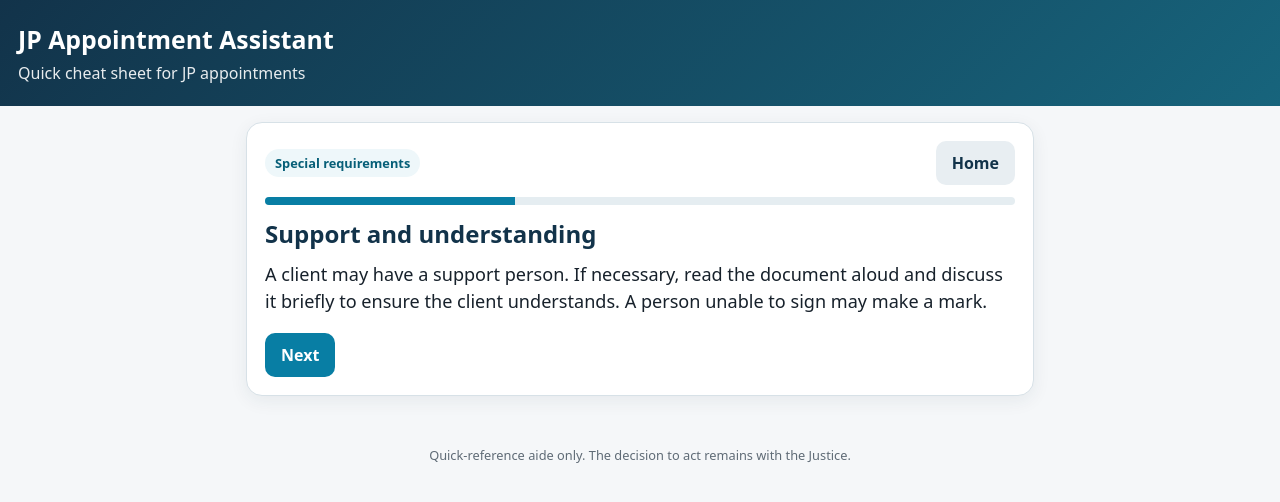
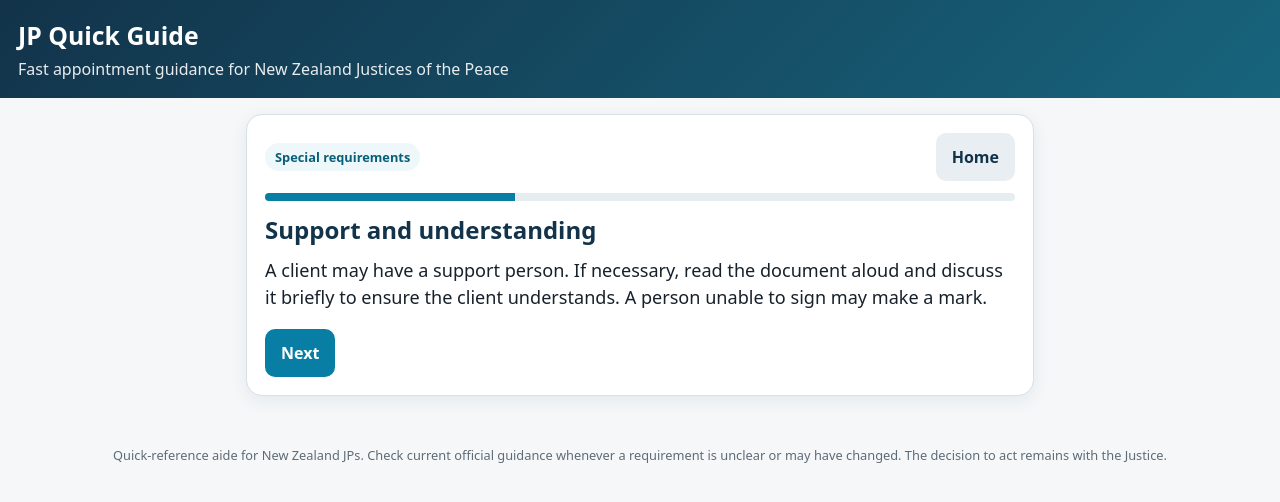
Before and after one commit to Cluelespegasus/jp-assistant, a plain HTML site: page index.html in a window 1280 px wide. Both pictures are taken after a click on the button "Special requirements". Drawn offline with Linux system fonts and the light colour scheme.

Commit message:
Add files via upload
Update JP Quick Guide

```diff
--- a/index.html
+++ b/index.html
@@ -1,22 +1,22 @@
 <!doctype html>
 <html lang="en-NZ">
 <head>
-<meta charset="utf-8"><meta name="viewport" content="width=device-width,initial-scale=1">
-<title>JP Appointment Assistant</title>
+<meta charset="utf-8"><meta name="viewport" content="width=device-width,initial-scale=1,viewport-fit=cover"><meta name="apple-mobile-web-app-capable" content="yes"><meta name="apple-mobile-web-app-status-bar-style" content="default"><meta name="apple-mobile-web-app-title" content="JP Quick Guide"><meta name="theme-color" content="#12334a">
+<title>JP Quick Guide</title>
 <style>
 :root{--navy:#12334a;--blue:#087ea4;--pale:#eef7fa;--ink:#17212b;--muted:#5f6b76;--warn:#fff4d6;--danger:#fde8e8;--ok:#e7f7ed;--white:#fff;--line:#d7e1e7}
 *{box-sizing:border-box} body{margin:0;font-family:system-ui,-apple-system,"Segoe UI",sans-serif;background:#f5f7f9;color:var(--ink)}
-header{background:linear-gradient(135deg,var(--navy),#17647c);color:#fff;padding:22px 18px} header h1{margin:0;font-size:1.55rem} header p{margin:.35rem 0 0;opacity:.9}
-main{max-width:820px;margin:auto;padding:16px}.card{background:#fff;border:1px solid var(--line);border-radius:16px;padding:18px;box-shadow:0 5px 18px #17374a12;margin-bottom:14px}
+header{background:linear-gradient(135deg,var(--navy),#17647c);color:#fff;padding:calc(18px + env(safe-area-inset-top)) calc(18px + env(safe-area-inset-right)) 18px calc(18px + env(safe-area-inset-left))} header h1{margin:0;font-size:1.55rem} header p{margin:.35rem 0 0;opacity:.9}
+main{max-width:820px;margin:auto;padding:16px max(16px,env(safe-area-inset-right)) calc(16px + env(safe-area-inset-bottom)) max(16px,env(safe-area-inset-left))}.card{background:#fff;border:1px solid var(--line);border-radius:16px;padding:18px;box-shadow:0 5px 18px #17374a12;margin-bottom:14px}
 .grid{display:grid;grid-template-columns:repeat(auto-fit,minmax(210px,1fr));gap:12px}.choice{border:2px solid #d8e6ec;background:#fff;border-radius:14px;padding:14px;text-align:left;font-weight:700;color:var(--navy);cursor:pointer;min-height:58px}.choice:hover,.choice:focus{border-color:var(--blue);background:var(--pale)}
-button{font:inherit}.actions{display:flex;gap:10px;flex-wrap:wrap;margin-top:18px}.primary,.secondary,.danger{border:0;border-radius:10px;padding:11px 16px;font-weight:700;cursor:pointer}.primary{background:var(--blue);color:#fff}.secondary{background:#e8eef2;color:var(--navy)}.danger{background:#a51d2d;color:#fff}
+button{font:inherit}.actions{display:flex;gap:10px;flex-wrap:wrap;margin-top:18px}.primary,.secondary,.danger{border:0;border-radius:10px;padding:11px 16px;font-weight:700;cursor:pointer}.primary{background:var(--blue);color:#fff;min-height:48px}.secondary{background:#e8eef2;color:var(--navy);min-height:48px}.danger{background:#a51d2d;color:#fff}
 .badge{display:inline-block;background:var(--pale);color:#075f78;border-radius:999px;padding:5px 10px;font-size:.8rem;font-weight:700}.progress{height:8px;background:#e5edf1;border-radius:999px;overflow:hidden;margin:12px 0}.progress>div{height:100%;background:var(--blue)}
 h2{color:var(--navy);margin:.4rem 0 .7rem} h3{color:var(--navy)}.step{font-size:1.13rem;line-height:1.5}.note,.warning,.stop,.success,.wording{border-radius:12px;padding:14px;margin:14px 0}.note{background:var(--pale);border-left:5px solid var(--blue)}.warning{background:var(--warn);border-left:5px solid #d58a00}.stop{background:var(--danger);border-left:5px solid #a51d2d}.success{background:var(--ok);border-left:5px solid #218539}.wording{background:#f3f0ff;border:1px solid #c9bcff;font-family:Georgia,serif;font-size:1.05rem}.source{color:var(--muted);font-size:.82rem;margin-top:12px}.topbar{display:flex;justify-content:space-between;gap:10px;align-items:center}.hidden{display:none}.search{width:100%;padding:12px;border:1px solid var(--line);border-radius:10px;font-size:1rem;margin:8px 0 14px}.small{font-size:.9rem;color:var(--muted)} footer{text-align:center;color:var(--muted);font-size:.8rem;padding:20px}.check{display:flex;gap:10px;align-items:flex-start;margin:10px 0}.check input{margin-top:5px;transform:scale(1.2)}
 @media print{header,.actions,#homeControls,footer{display:none}body{background:#fff}.card{box-shadow:none;border:0}}
 </style>
 </head>
 <body>
-<header><h1>JP Appointment Assistant</h1><p>Quick cheat sheet for JP appointments</p></header>
+<header><h1>JP Quick Guide</h1><p>Fast appointment guidance for New Zealand Justices of the Peace</p></header>
 <main>
 <section id="home" class="card">
  <div class="topbar"><div><span class="badge">START HERE</span><h2>What are you doing?</h2></div></div>
@@ -31,7 +31,7 @@ h2{color:var(--navy);margin:.4rem 0 .7rem} h3{color:var(--navy)}.step{font-size:
  <div class="actions"><button id="back" class="secondary" onclick="back()">Back</button><button id="next" class="primary" onclick="next()">Next</button></div>
 </section>
 </main>
-<footer>Quick-reference aide only. The decision to act remains with the Justice.</footer>
+<footer>Quick-reference aide for New Zealand JPs. Check current official guidance whenever a requirement is unclear or may have changed. The decision to act remains with the Justice.</footer>
 <script>
 const S={a:'Aide Memoire 2026',m:'RFNZJA Ministerial Duties Manual 2020.2'};
 const common=[
```
